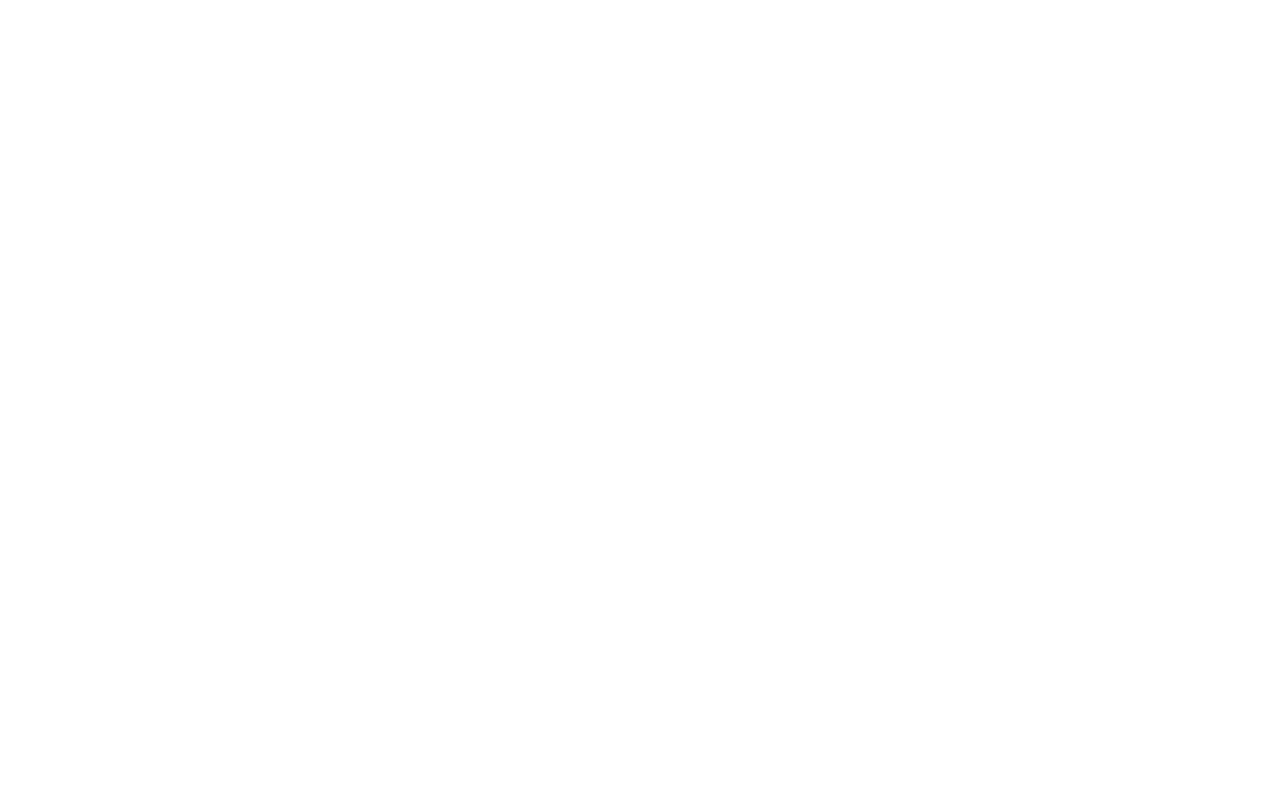
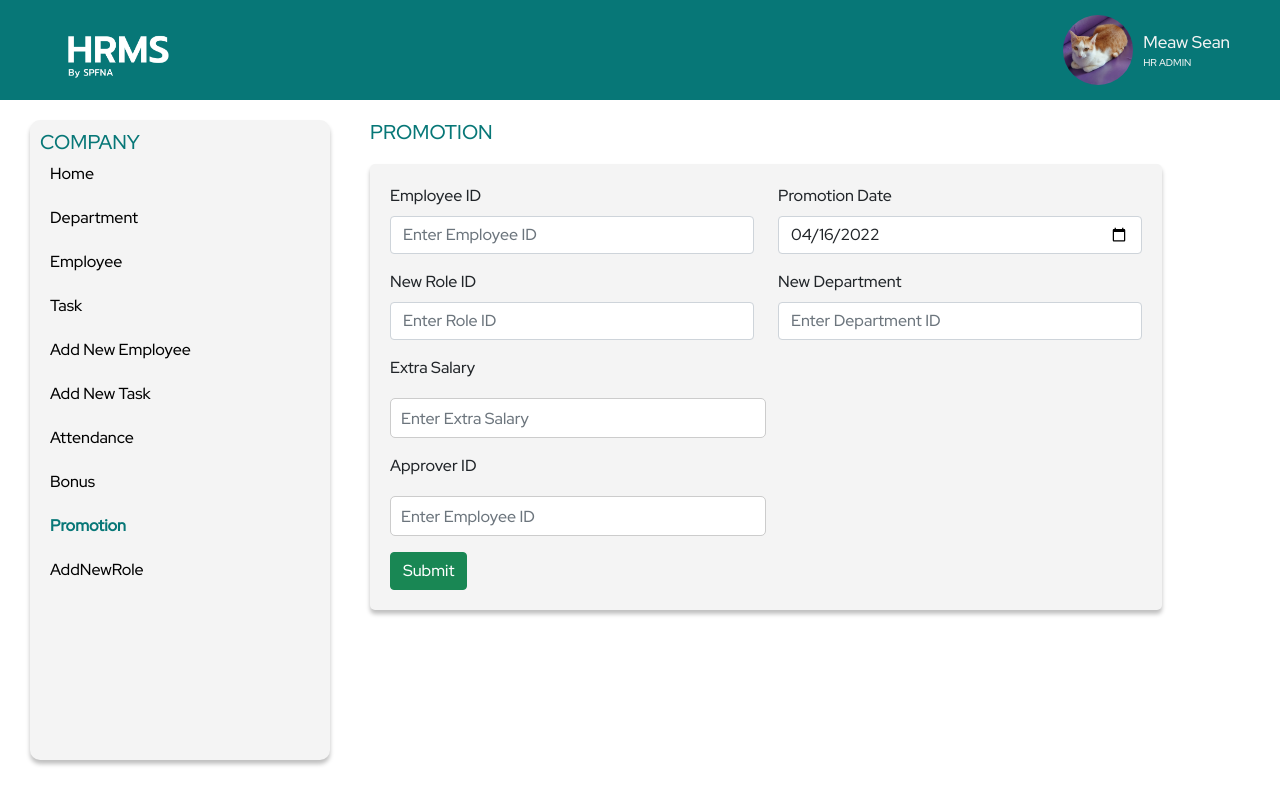
Before and after one commit to Nas-virat/HR_management, a React (Create React App) app in the folder frontend/: page /promotion in a window 1280 px wide. Before the commit this address had no page. Built offline with nearby package versions, Linux system fonts and the light colour scheme.

Commit message:
finish employeeinfo-1 finish promotion

```diff
--- a/frontend/src/App.js
+++ b/frontend/src/App.js
@@ -5,14 +5,16 @@
 //screens
 import Home from './screens/Admin/Home';
 import Bonus from './screens/Admin/Bonus';
-import AddEmployeeToDepartment from './screens/Admin/employee/AddEmployeeToDepartment';
 import AddRoles from './screens/Admin/AddRoles';
+import AddPromotion from './screens/Admin/AddPromotion';
 import Viewtask from './screens/Admin/task/Viewtask';
 import ViewDepartment from './screens/Admin/department/ViewDepartment';
 import AllDepartment from './screens/Admin/department/AllDepartment';
 import AllEmployee from './screens/Admin/employee/AllEmployee';
 import Alltask from './screens/Admin/task/Alltask';
+import AddNewTask from './screens/Admin/task/AddNewTask';
 import ViewEmployee from './screens/Admin/employee/ViewEmployee';
+import AddNewEmployee from './screens/Admin/employee/AddNewEmployee';
 
 import './App.css';
 
@@ -32,21 +34,20 @@
         {/* Task*/}
         <Route exact path='/task' element={<Alltask />} />
         <Route exact path='/viewtask/:id' element={<Viewtask />} />
+        <Route exact path='/task/add' element={<AddNewTask/>} />
 
         {/* Employee*/}
         <Route exact path='/employee' element={<AllEmployee />} />
         <Route exact path='/viewemployee/:id' element={<ViewEmployee />} />
+        <Route exact path='/employee/add' element={<AddNewEmployee/>} />
 
 
         {/* Role */}
         <Route exact path='/addroles' element={<AddRoles />} />
 
-        {/* Maybe don't have to use  */}
-        <Route exact path='/addemployeedepartment' element={<AddEmployeeToDepartment />} />
-        {/* Maybe don't have to use  */}
-
         <Route exact path='/attendance' element={<Home />} />
         <Route exact path='/bonus' element={<Bonus />} />
+        <Route exact path='/promotion' element={<AddPromotion />} />
       </Routes>
     </Router>
   )
--- a/frontend/src/components/Navbar.js
+++ b/frontend/src/components/Navbar.js
@@ -8,11 +8,11 @@
 const Navbar = () => {
     return(
         <nav className="navbar-container">
-            <Link to='/' className="navbar-logo">
+            <Link to='/home' className="navbar-logo">
                 <img src={Logo} alt='hr-logo'></img>
             </Link>
             <div className="user-profile-navbar">
-                <Link to ='user' className='profile-img'>
+                <Link to ='/viewemployee/E000312' className='profile-img'>
                     <img className="image-profile" src={ProfilePicture} alt='hr-logo'></img>
                 </Link>
                 <div className="right-profile">
--- a/frontend/src/components/Sidebar.js
+++ b/frontend/src/components/Sidebar.js
@@ -25,9 +25,13 @@
                 <SectionLink name="Department" to = '/department'/>
                 <SectionLink name="Employee" to = '/employee'/>
                 <SectionLink name="Task" to = '/task'/>
+                <SectionLink name="Add New Employee" to = '/employee/add'/>
+                <SectionLink name="Add New Task" to = '/task/add'/>
                 <SectionLink name="Attendance" to = '/attendance'/>
                 <SectionLink name="Bonus" to = '/bonus'/>
+                <SectionLink name="Promotion" to = '/promotion'/>
                 <SectionLink name="AddNewRole" to = '/addroles'/>
+
             </div>
         </div>
     )
--- /dev/null
+++ b/frontend/src/screens/Admin/AddPromotion.js
@@ -0,0 +1,110 @@
+import React from 'react';
+
+import { useState } from 'react';
+
+import { Button, Form, Col, Row } from 'react-bootstrap';
+import 'bootstrap/dist/css/bootstrap.min.css';
+
+
+import './Forms.css';
+
+//import components
+import Navbar from '../../components/Navbar';
+import Sidebar from '../../components/Sidebar';
+
+const AddPromotion = () => {
+
+    let defaultDate = new Date();
+    defaultDate.setDate(defaultDate.getDate());
+
+    const [date, setDate] = useState(defaultDate);
+    const [employeeid, setEmployeeId] = useState('');
+    const [roleid, setRoleId] = useState('');
+    const [departmentid, setDepartmentId] = useState('');
+    const [extrasalary, setExtrasalary] = useState(0);
+    const [approverid, setApproverid] = useState('');
+
+    const onSetDate = (event) => {
+        setDate(new Date(event.target.value))
+    }
+
+
+    const handleSubmit = (e) => {
+        e.preventDefault();
+        console.log({
+                    'EmployeeID':employeeid,
+                    'PromotionDate':date,
+                    'RoleId':roleid,
+                    'DepartmentId':departmentid,
+                    'ExtraSalary':extrasalary,
+                    'ApproverId':approverid
+                    });
+        alert(`EmployeeID : ${employeeid}\nPromotionDate : ${date}\nRoleId : ${roleid}\nDepartmentId : ${departmentid}\nExtraSalary : ${extrasalary}\nApproverId : ${approverid}`);
+    }
+
+
+    return (
+    <div>
+        <Navbar />
+        <Sidebar />
+        <div className="form-container">
+            <h5>PROMOTION</h5>
+            <div className='form'>
+                <Form>
+                    <Row className="mb-3">
+                        <Form.Group as={Col} controlId="formRoleName">
+                        <Form.Label>Employee ID</Form.Label>
+                        <Form.Control type="text" placeholder="Enter Employee ID" defaultValue = {employeeid || ""}
+                            onChange = {e => setEmployeeId(e.target.value)}
+                        />
+                        </Form.Group>
+
+                        <Form.Group as={Col} controlId="formOTRate">
+                        <Form.Label>Promotion Date</Form.Label>
+                        <Form.Control type="date" placeholder="Enter Promotion Date" defaultValue = {date.toLocaleDateString('en-CA')}
+                            onChange = {onSetDate}
+                        />
+                        </Form.Group>
+                    </Row>
+
+                    <Row className="mb-3">
+                        <Form.Group as={Col} controlId="formRoleName">
+                        <Form.Label>New Role ID</Form.Label>
+                        <Form.Control type="text" placeholder="Enter Role ID" defaultValue = {roleid || ""}
+                            onChange = {e => setRoleId(e.target.value)}
+                        />
+                        </Form.Group>
+
+                        <Form.Group as={Col} controlId="formOTRate">
+                        <Form.Label>New Department</Form.Label>
+                        <Form.Control type="text" placeholder="Enter Department ID" defaultValue = {departmentid|| ""}
+                            onChange = {e => setDepartmentId(e.target.value)}
+                        />
+                        </Form.Group>
+                    </Row>
+
+                    <Form.Group className="mb-3 " controlId="formEmployeeID">
+                        <Form.Label>Extra Salary</Form.Label>
+                        <Form.Control className = "inputform" type="number" placeholder="Enter Extra Salary" defaultValue = {extrasalary || ""}
+                            onChange = {e => setExtrasalary(e.target.value)}
+                        />
+                    </Form.Group>
+
+                    <Form.Group className="mb-3 " controlId="formEmployeeID">
+                        <Form.Label>Approver ID</Form.Label>
+                        <Form.Control className = "inputform" type="text" placeholder="Enter Employee ID" defaultValue = {approverid || ""}
+                            onChange = {e => setApproverid(e.target.value)}
+                        />
+                    </Form.Group>
+
+                    <Button variant="success" type="submit" onClick = {handleSubmit}>
+                        Submit
+                    </Button>
+                </Form>
+            </div>
+        </div>
+    </div>
+  )
+}
+
+export default AddPromotion;
--- /dev/null
+++ b/frontend/src/screens/Admin/employee/AddNewEmployee.js
@@ -0,0 +1,16 @@
+import React from 'react'
+
+import Navbar from '../../../components/Navbar';
+import Sidebar from '../../../components/Sidebar';
+
+const AddNewEmployee = () => {
+  return (
+    <div>
+        <Navbar/>
+        <Sidebar/>
+        <div>AddNewEmployee</div>
+    </div>
+  )
+}
+
+export default AddNewEmployee
--- a/frontend/src/screens/Admin/employee/AllEmployee.js
+++ b/frontend/src/screens/Admin/employee/AllEmployee.js
@@ -3,6 +3,7 @@
 import './AllEmployee.css';
 
 import { useState } from 'react';
+import { useNavigate } from 'react-router-dom';
 
 import { Button } from 'react-bootstrap';
 
@@ -41,6 +42,7 @@
 
     const [add, setAdd] = useState(false);
 
+    const navigate = useNavigate();
     return (
         <div>
             <Navbar/>
@@ -53,7 +55,7 @@
                 <EmployeeRow info = {data}/>
                 <EmployeeRow info = {data}/>
                 <Button variant="success" onClick ={() => setAdd(!add)}>Add</Button>{' '}
-                {add && <Button variant="success">Hello</Button>}
+                {add && navigate('/employee/add')}
               </div>
             </div>
         </div>
--- /dev/null
+++ b/frontend/src/screens/Admin/task/AddNewTask.js
@@ -0,0 +1,16 @@
+import React from 'react'
+
+import Navbar from '../../../components/Navbar'
+import Sidebar from '../../../components/Sidebar'
+
+const AddNewTask = () => {
+  return (
+    <div>
+        <Navbar/>
+        <Sidebar/>
+        <div>AddNewEmployee</div>
+    </div>
+  )
+}
+
+export default AddNewTask
--- a/frontend/src/screens/Admin/task/Alltask.js
+++ b/frontend/src/screens/Admin/task/Alltask.js
@@ -3,6 +3,7 @@
 import './Alltask.css';
 
 import { useState } from 'react';
+import { useNavigate } from 'react-router-dom';
 
 import { Button } from 'react-bootstrap';
 
@@ -37,6 +38,8 @@
 
     const [add, setAdd] = useState(false);
 
+    const navigate = useNavigate();
+
     return (
         <div>
             <Navbar/>
@@ -49,7 +52,7 @@
                     <TaskRow info = {data} />
                     <TaskRow info = {data} />
                     <Button variant="success" onClick ={() => setAdd(!add)}>Add</Button>{' '}
-                    {add && <Button variant="success">Hello</Button>}
+                    {add && navigate('/task/add')}
                 </div>
             </div>
         </div>
```
Also changed, not shown: frontend/src/screens/Admin/employee/AddEmployeeToDepartment.js (deleted, +0 -42 lines), frontend/src/screens/Admin/employee/ViewEmployee.css (+29 -4 lines), frontend/src/screens/Admin/employee/ViewEmployee.js (+41 -3 lines).
